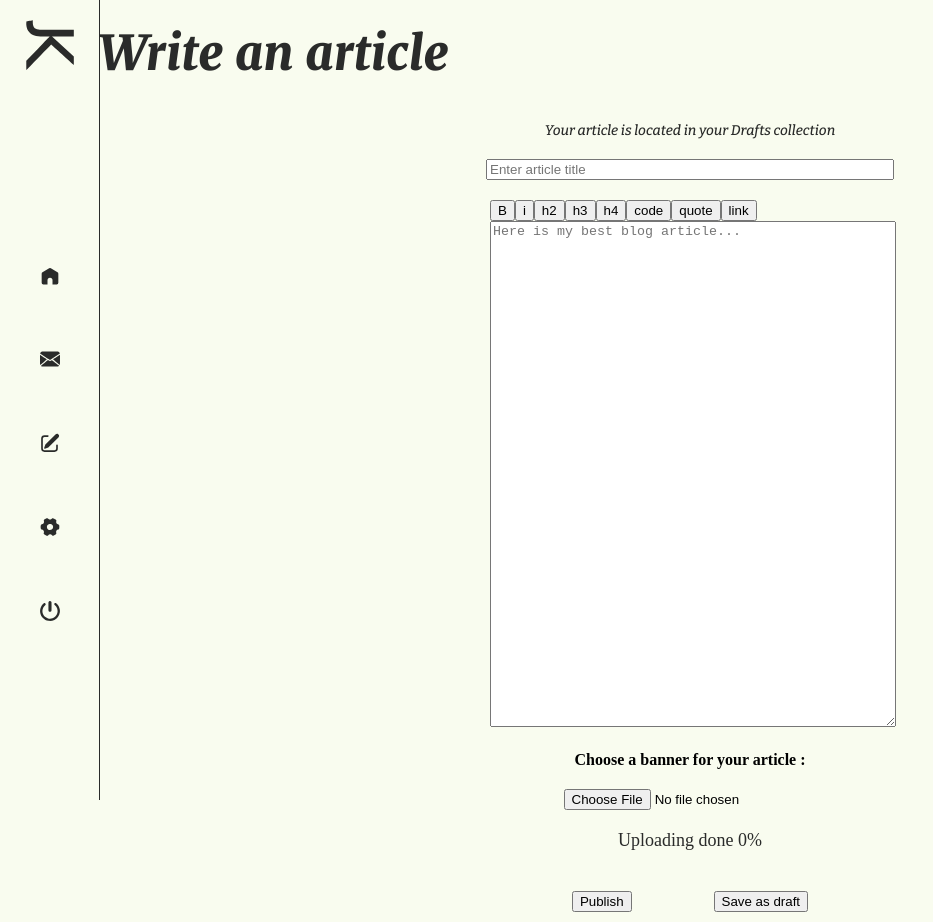
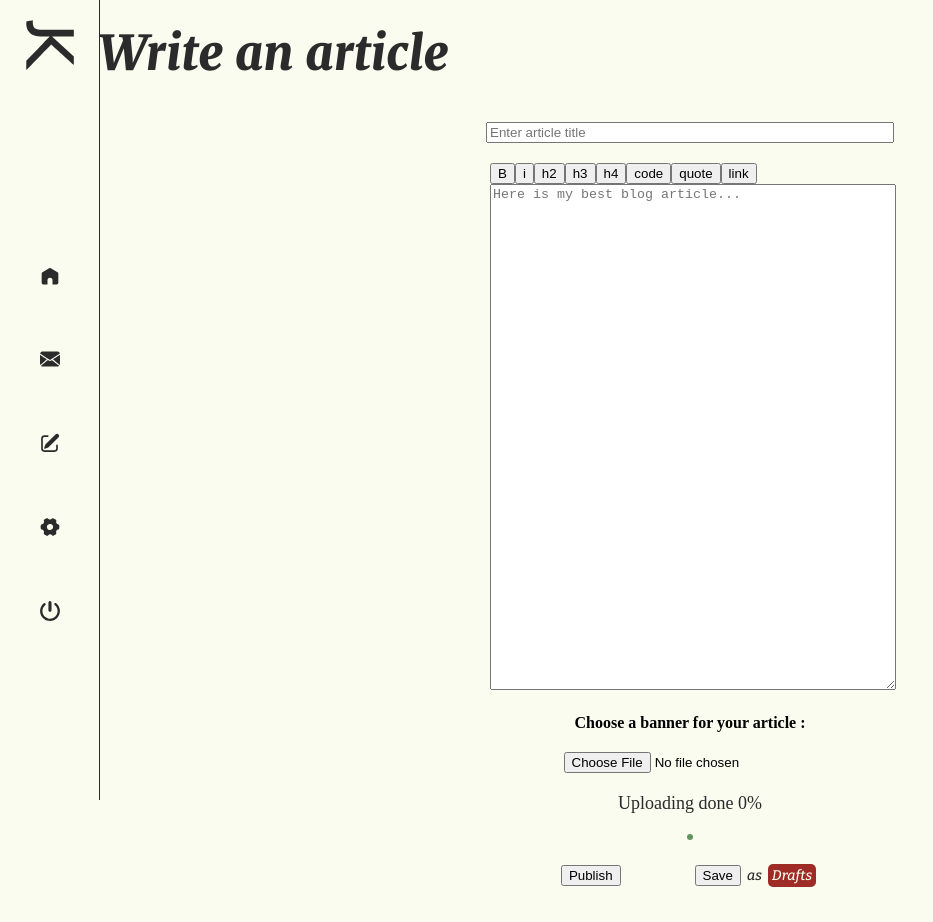
Before and after one commit to jkergal/react-personnal-blog, a React (Create React App) app: page /private/write-article in a window 1280 px wide. Shown: the whole page, without its empty margins (0-933 px from the left). After the commit the page ends 900 px from the top, so only its background shows below. Built offline with nearby package versions, Linux system fonts and the light colour scheme; no server answers; the database is empty; sample sign-in values are in the browser's storage; a web font is replaced by a local one.

Commit message:
feat (ArticleForm) : WIP continue to re-think the articles management, change the publish and save buttons logical

```diff
--- a/src/components/articleForm/ArticleForm.css
+++ b/src/components/articleForm/ArticleForm.css
@@ -37,4 +37,23 @@
     width: 100%;
     display: flex;
     justify-content: space-evenly;
+    align-items: center;
+    height: 30px;
 }
+
+.save-article-container {
+    display: flex;
+    justify-content: center;
+    align-items: center;
+}
+
+.save-article-container > * {
+    margin: 3px;
+}
+
+.validation-login-form {
+    background-color: #629460;
+    color: #F9FCEF;
+    border-radius: 5px;
+    padding: 3px;
+}
--- a/src/components/articleForm/ArticleForm.jsx
+++ b/src/components/articleForm/ArticleForm.jsx
@@ -5,19 +5,44 @@ import './ArticleForm.css'
 import MarkdownEditor from '../markdownEditor/MarkdownEditor'
 
 export default function ArticleForm(props) {
+    const draftCollectionStyle = {
+        backgroundColor: '#9E2B25',
+        color: '#F9FCEF',
+        padding: '4px',
+        borderRadius: '5px',
+        height: '15px',
+        display: 'flex',
+        justifyContent: 'center',
+        alignItems: 'center'
+    }
+
+    const publishedCollectionStyle = {
+        backgroundColor: '#4F774D',
+        color: '#F9FCEF',
+        padding: '4px',
+        borderRadius: '5px',
+        height: '15px',
+        display: 'flex',
+        justifyContent: 'center',
+        alignItems: 'center'
+    }
+
     return (
         <>
             <div className="article-form-container">
                 <form className="article-form">
-                    {props.isDraft == false ? (
+                    {/* {props.isDraft == false ? (
                         <p className="little-text-bold">
-                            Your article is located in your Published collection
+                            Your article is located in your{' '}
+                            <b style={publishedCollectionStyle}>Published</b> collection
                         </p>
                     ) : (
                         <p className="little-text-bold">
-                            Your article is located in your Drafts collection
+                            Your article is located in your{' '}
+                            <b style={draftCollectionStyle}>Drafts</b> collection
                         </p>
-                    )}
+                    )} */}
+
                     {props.isEditionMode ? (
                         <h2>{props.title}</h2>
                     ) : (
@@ -33,76 +58,67 @@ export default function ArticleForm(props) {
                             }}
                             value={props.title}></input>
                     )}
+
                     <MarkdownEditor
                         setArticleText={props.setArticleText}
                         articleText={props.articleText}
                     />
+
                     <label htmlFor="bannerFile">
                         <b>{props.bannerUploadingLabel}</b>
                     </label>
+
                     <input
                         type="file"
                         accept=".png, .jpg, .jpeg"
                         className="choose-file-handler"
                         onChange={props.chooseFileHandler}></input>
+
                     <p className="upload-progress">Uploading done {props.progress}%</p>
+
                     <p className="validation-login-form">{props.validation}</p>
+
                     <div className="buttons-container">
-                        {/* {props.isEditionMode ? (
-                            <button
-                                onClick={(event) => {
-                                    event.preventDefault()
-                                    props.setIsDraft(false)
-                                }}>
-                                Post
-                            </button>
-                        ) : (
-                            <button
-                                onClick={(event) => {
-                                    event.preventDefault()
-                                    props.setIsDraft(false)
-                                }}>
-                                Post
-                            </button>
-                        )}
-                        {props.articleDataIsDraft == true ||
-                        props.articleDataIsDraft == undefined ? (
-                            <button
-                                onClick={(event) => {
-                                    event.preventDefault()
-                                    props.setIsDraft(true)
-                                }}>
-                                Save as draft
-                            </button>
-                        ) : null} */}
-
-                        {/* --------------------------------- */}
-
                         {props.isDraft == true || props.isNewArticle == true ? (
                             <>
                                 <button
                                     onClick={(event) => {
                                         event.preventDefault()
+                                        props.setIsFormSubmitted(true)
                                         props.setIsDraft(false)
                                     }}>
                                     Publish
                                 </button>
+                                <div className="save-article-container">
                                     <button
                                         onClick={(event) => {
                                             event.preventDefault()
+                                            props.setIsFormSubmitted(true)
                                             props.setIsDraft(true)
                                         }}>
-                                    Save as draft
+                                        Save
                                     </button>
+                                    <p className="little-text-bold">as</p>
+                                    <p style={draftCollectionStyle} className="little-text-bold">
+                                        Drafts
+                                    </p>
+                                </div>
                             </>
                         ) : (
+                            <div className="save-article-container">
                                 <button
                                     onClick={(event) => {
                                         event.preventDefault()
+                                        props.setIsFormSubmitted(true)
                                         props.setIsDraft(false)
                                     }}>
-                                Save Public Article
+                                    Save
                                 </button>
+                                <p className="little-text-bold">as</p>
+                                <p style={publishedCollectionStyle} className="little-text-bold">
+                                    Published
+                                </p>
+                            </div>
                         )}
                     </div>
                 </form>
--- a/src/pages/Private/editArticle/EditArticle.jsx
+++ b/src/pages/Private/editArticle/EditArticle.jsx
@@ -3,17 +3,16 @@ import ArticleForm from '../../../components/articleForm/ArticleForm'
 import { doc, setDoc, deleteDoc } from 'firebase/firestore'
 import { db, storage } from '../../../firebase.config'
 import { ref, uploadBytesResumable, getDownloadURL } from 'firebase/storage'
-import { useNavigate } from 'react-router-dom'
+// import { useNavigate } from 'react-router-dom'
 import { useParams } from 'react-router-dom'
 import './EditArticle.css'
-// import { PublicArticlesDataContext } from '../../../utils/context/publicArticlesDataContext'
-// import { DraftsDataContext } from '../../../utils/context/drafsDataContext'
 import { FirestoreDataContext } from '../../../utils/context/firestoreDataContext'
 
 export default function WriteArticle() {
+    const [isFormSubmitted, setIsFormSubmitted] = useState(false)
+
     const [articleDate, setArticleDate] = useState('')
     const [isDraft, setIsDraft] = useState()
-
     const [title, setTitle] = useState('')
     const [articleText, setArticleText] = useState('')
     const [articleStatus, setArticleStatus] = useState('')
@@ -33,10 +32,10 @@ export default function WriteArticle() {
 
     const defaultBanner = 'https://jker.fr/defaultbanner'
 
-    const { fetchPublicArticles } = useContext(FirestoreDataContext)
-    const { fetchDrafts } = useContext(FirestoreDataContext)
+    // const { fetchPublicArticles } = useContext(FirestoreDataContext)
+    // const { fetchDrafts } = useContext(FirestoreDataContext)
 
-    const navigate = useNavigate()
+    // const navigate = useNavigate()
 
     const deleteSpecialCharacters = (string) => {
         return string
@@ -82,14 +81,14 @@ export default function WriteArticle() {
 
     // 1 - the form submitting starts here
     useEffect(() => {
-        if (isDraft == true || isDraft == false) {
-            console.log('isDraft : ')
-            console.log(isDraft)
+        if (isFormSubmitted == true) {
+            console.log('isFormSubmitted : ')
+            console.log(isFormSubmitted)
             uploadBanner(banner)
         } else {
             return
         }
-    }, [isDraft])
+    }, [isFormSubmitted])
 
     // 2 - then the handler uplaod the banner in the firebase storage
     const uploadBanner = (banner) => {
@@ -132,12 +131,20 @@ export default function WriteArticle() {
                     })
                     setValidation('Article successfully posted')
                     console.log('Articled successfully posted')
-                    setTitle('')
-                    setArticleText('')
-                    setArticleDate('')
                     setIsBannerUploaded(false)
-                    await fetchDrafts()
-                    navigate(`/private/draft/${deleteSpecialCharacters(title)}`)
+                    setIsFormSubmitted(false)
+                    setTimeout(() => {
+                        setProgress(0)
+                        setValidation('')
+                    }, 2500)
+                    // setIsDraft()
+                    // setTitle('')
+                    // setArticleText('')
+                    // setArticleDate('')
+
+                    // await fetchDrafts()
+                    // navigate(`/private/edit-article/${deleteSpecialCharacters(title)}`)
+                    console.log('CACA')
                 } catch (err) {
                     console.log(err)
                     setValidation('Wopsy, there was an error posting the article')
@@ -156,12 +163,16 @@ export default function WriteArticle() {
                     deleteDraft(articleId)
                     setValidation('Article successfully posted')
                     console.log('Articled successfully posted')
-                    setTitle('')
-                    setArticleText('')
-                    setArticleDate('')
                     setIsBannerUploaded(false)
-                    await fetchPublicArticles()
-                    navigate(`/article/${deleteSpecialCharacters(title)}`)
+                    setIsFormSubmitted(false)
+                    setTimeout(() => {
+                        setProgress(0)
+                        setValidation('')
+                    }, 2500)
+                    // setIsBannerUploaded(false)
+                    // await fetchPublicArticles()
+                    // await navigate(`/private/edit-article/${deleteSpecialCharacters(title)}`)
+                    console.log('PROUT')
                 } catch (err) {
                     console.log(err)
                     setValidation('Wopsy, there was an error posting the article')
@@ -179,6 +190,7 @@ export default function WriteArticle() {
                 isNewArticle={false}
                 isDraft={articleStatus}
                 setIsDraft={setIsDraft}
+                setIsFormSubmitted={setIsFormSubmitted}
                 articleDataIsDraft={articleData.isDraft}
                 isEditionMode={true}
                 bannerUploadingLabel="Change your article banner :"
--- a/src/pages/Private/writeArticle/WriteArticle.jsx
+++ b/src/pages/Private/writeArticle/WriteArticle.jsx
@@ -8,10 +8,11 @@ import './WriteArticle.css'
 import { FirestoreDataContext } from '../../../utils/context/firestoreDataContext'
 
 export default function WriteArticle() {
+    const [isFormSubmitted, setIsFormSubmitted] = useState(false)
+
     const currentDate = new Date()
     const [articleDate, setArticleDate] = useState('')
     const [isDraft, setIsDraft] = useState()
-
     const [title, setTitle] = useState('')
     const [articleText, setArticleText] = useState('')
 
@@ -60,14 +61,14 @@ export default function WriteArticle() {
 
     // 1 - the form submitting starts here
     useEffect(() => {
-        if (isDraft == true || isDraft == false) {
-            console.log('isDraft : ')
-            console.log(isDraft)
+        if (isFormSubmitted == true) {
+            console.log('isFormSubmitted : ')
+            console.log(isFormSubmitted)
             uploadBanner(banner)
         } else {
             return
         }
-    }, [isDraft])
+    }, [isFormSubmitted])
 
     // 2 - then the handler uplaod the file in the firebase storage
     const uploadBanner = (banner) => {
@@ -110,12 +111,13 @@ export default function WriteArticle() {
                     })
                     setValidation('Article successfully posted')
                     console.log('Articled successfully posted')
-                    setTitle('')
-                    setArticleText('')
-                    setArticleDate('')
+                    // setTitle('')
+                    // setArticleText('')
+                    // setArticleDate('')
                     setIsBannerUploaded(false)
-                    await fetchDrafts()
-                    navigate(`/private/draft/${deleteSpecialCharacters(title)}`)
+                    fetchDrafts().then(() =>
+                        navigate(`/private/edit-article/${deleteSpecialCharacters(title)}`)
+                    )
                 } catch (err) {
                     console.log(err)
                     setValidation('Wopsy, there was an error posting the article')
@@ -133,12 +135,13 @@ export default function WriteArticle() {
                     })
                     setValidation('Article successfully posted')
                     console.log('Articled successfully posted')
-                    setTitle('')
-                    setArticleText('')
-                    setArticleDate('')
+                    // setTitle('')
+                    // setArticleText('')
+                    // setArticleDate('')
                     setIsBannerUploaded(false)
-                    await fetchPublicArticles()
-                    navigate(`/article/${deleteSpecialCharacters(title)}`)
+                    fetchPublicArticles().then(() =>
+                        navigate(`/private/edit-article/${deleteSpecialCharacters(title)}`)
+                    )
                 } catch (err) {
                     console.log(err)
                     setValidation('Wopsy, there was an error posting the article')
@@ -155,6 +158,7 @@ export default function WriteArticle() {
             <ArticleForm
                 isNewArticle={true}
                 setIsDraft={setIsDraft}
+                setIsFormSubmitted={setIsFormSubmitted}
                 isEditionMode={false}
                 bannerUploadingLabel="Choose a banner for your article :"
                 setTitle={setTitle}
```
Lines whose indentation alone changed are shown as unchanged.
